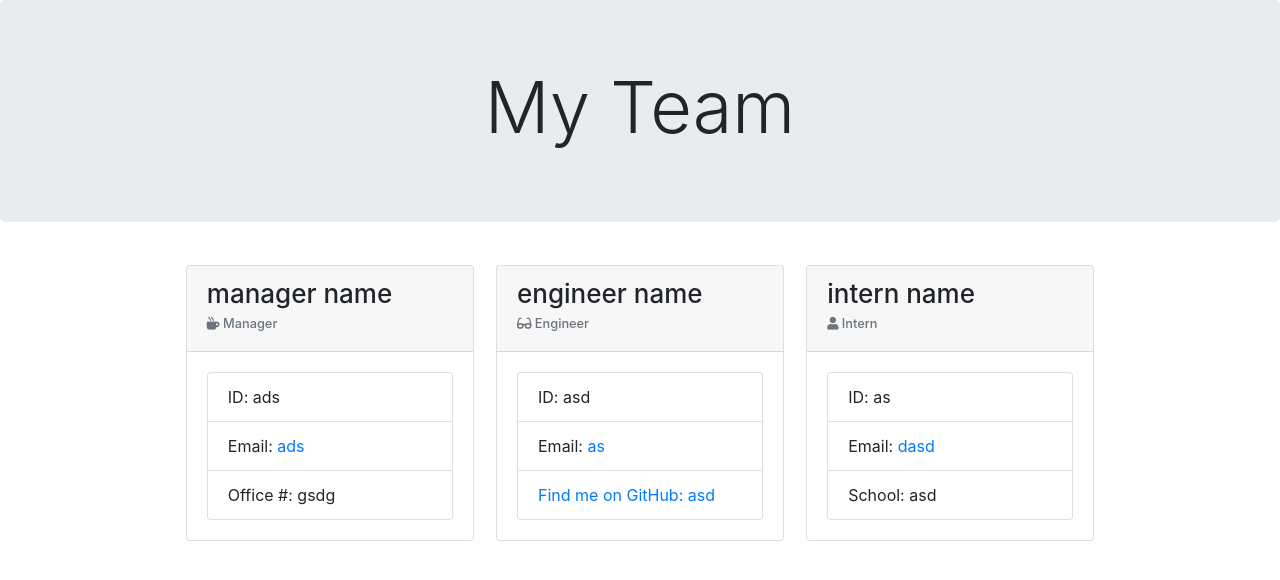
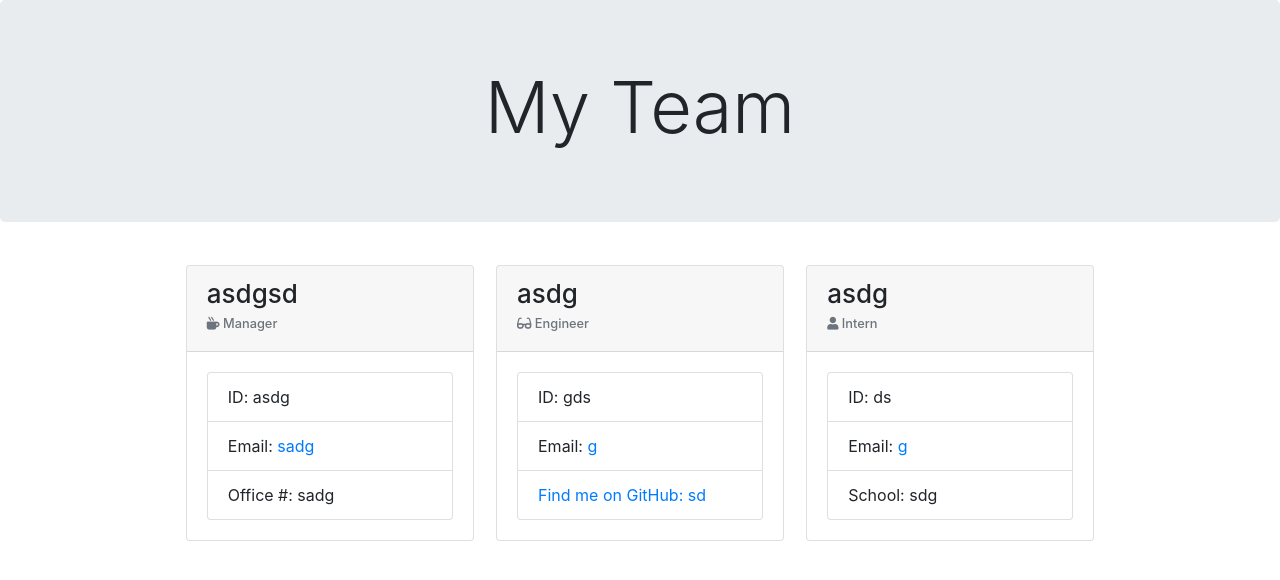
Before and after one commit to cshepscorp/team-profile-generator, a website: page dist/index.html in a window 1280 px wide. Drawn offline with nearby package versions, Linux system fonts and the light colour scheme.

Commit message:
switching to main

```diff
--- a/dist/index.html
+++ b/dist/index.html
@@ -22,14 +22,14 @@
 
           <div class="card employee-card">
               <div class="card-header">
-                <h2 class="card-title">manager name</h2>
+                <h2 class="card-title">asdgsd</h2>
                 <h3 class="card-subtitle mb-2 text-muted"><i class="fas fa-mug-hot"></i> Manager</h3>
               </div>
               <div class="card-body">
                   <ul class="list-group">
-                      <li class="list-group-item">ID: ads</li>
-                      <li class="list-group-item">Email: <a href="mailto:ads">ads</a></li>
-                      <li class="list-group-item">Office #: gsdg</li>
+                      <li class="list-group-item">ID: asdg</li>
+                      <li class="list-group-item">Email: <a href="mailto:sadg">sadg</a></li>
+                      <li class="list-group-item">Office #: sadg</li>
                   </ul>
               </div>
           </div>
@@ -39,14 +39,14 @@
 
         <div class="card employee-card">
           <div class="card-header">
-          <h2 class="card-title">engineer name</h2>
+          <h2 class="card-title">asdg</h2>
           <h3 class="card-subtitle mb-2 text-muted"><i class="fas fa-glasses"></i> Engineer</h3>
           </div>
           <div class="card-body">
               <ul class="list-group">
-                  <li class="list-group-item">ID: asd</li>
-                  <li class="list-group-item">Email: <a href="mailto:as">as</a></li>
-                  <li class="list-group-item"><a href="https://github.com/asd">Find me on GitHub: asd</a></li>
+                  <li class="list-group-item">ID: gds</li>
+                  <li class="list-group-item">Email: <a href="mailto:g">g</a></li>
+                  <li class="list-group-item"><a href="https://github.com/sd">Find me on GitHub: sd</a></li>
               </ul>
           </div>
       </div>
@@ -56,14 +56,14 @@
 
         <div class="card employee-card">
           <div class="card-header">
-              <h2 class="card-title">intern name</h2>
+              <h2 class="card-title">asdg</h2>
               <h3 class="card-subtitle mb-2 text-muted"><i class="fas fa-user"></i> Intern</h3>
           </div>
           <div class="card-body">
               <ul class="list-group">
-                  <li class="list-group-item">ID: as</li>
-                  <li class="list-group-item">Email: <a href="mailto:dasd">dasd</a></li>
-                  <li class="list-group-item">School: asd</li>
+                  <li class="list-group-item">ID: ds</li>
+                  <li class="list-group-item">Email: <a href="mailto:g">g</a></li>
+                  <li class="list-group-item">School: sdg</li>
               </ul>
           </div>
       </div>
```
